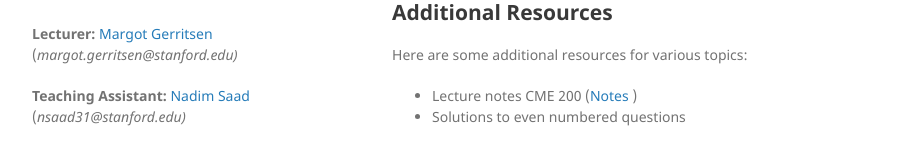
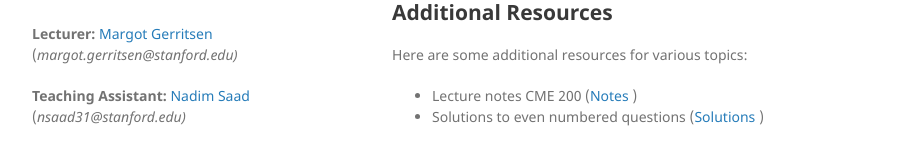
Before and after one commit to nsaad31/Linear_Algebra_ICME_Workshops_2023, a Jekyll site: the page built from index.md, in a window 1280 px wide and 900 px high, scrolled down 1319 px. Shown: the part 703-868 px from the top of the window, without its empty margins (178-1095 px from the left). Built offline with Jekyll 4.4.1, drawn with Linux system fonts in a browser that asks for light colours; our own code applies the rules of GitHub Pages for plain Markdown files.

Commit message:
Update index.md

```diff
--- a/index.md
+++ b/index.md
@@ -42,4 +42,4 @@ Nadim Saad is a rising 5th year Ph.D. candidate in ICME advised by Professor Mar
 Here are some additional resources for various topics:
 
 - Lecture notes CME 200 ([Notes](<a href="{{ "/docs/MatrixComputationsAnswerstoEvennumberedQuestions.pdf" | relative_url }}">) )
-- Solutions to even numbered questions <a href="{{ "/docs/MatrixComputationsAnswerstoEvennumberedQuestions.pdf" | relative_url }}">
+- Solutions to even numbered questions ([Solutions](<a href="{{ "/docs/MatrixComputationsAnswerstoEvennumberedQuestions.pdf" | relative_url }}">) )
```
